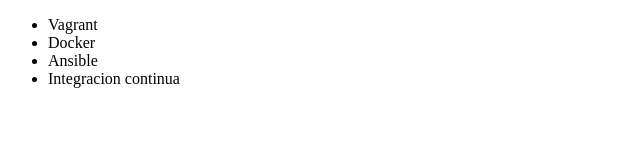
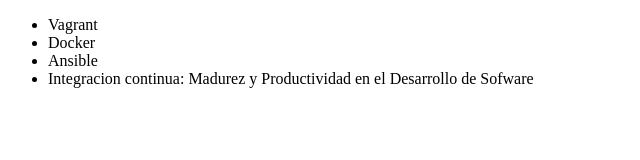
Before and after one commit to MartinAraiza/alura-git, a plain HTML site: page index.html in a window 1280 px wide. Shown: the whole page, without its empty margins (0-640 px from the left). Drawn offline with Linux system fonts and the light colour scheme.

Commit message:
Renombrando curso de Integración Continua

```diff
--- a/index.html
+++ b/index.html
@@ -9,7 +9,7 @@
          <li> Vagrant </li>
          <li> Docker </li>
          <li> Ansible </li>
-         <li> Integracion continua </li>
+         <li> Integracion continua: Madurez y Productividad en el Desarrollo de Sofware </li>
      </ul>
 </body>
 </html>
```
